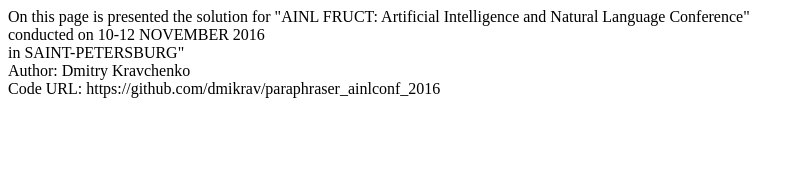
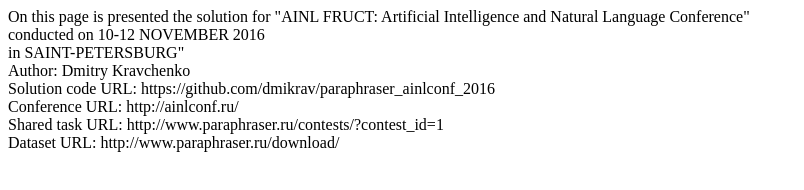
Before and after one commit to dmikrav/paraphraser.ainlconf.2016, a plain HTML site: page index.html in a window 1280 px wide. Shown: the whole page, without its empty margins (0-804 px from the left). Drawn offline with Linux system fonts and the light colour scheme.

Commit message:
Update index.html

```diff
--- a/index.html
+++ b/index.html
@@ -3,6 +3,9 @@
   On this page is presented the solution for "AINL FRUCT: Artificial Intelligence and Natural Language Conference" <br>
   conducted on 10-12 NOVEMBER 2016<br> in SAINT-PETERSBURG"<br>
   Author: Dmitry Kravchenko<br>
-  Code URL: https://github.com/dmikrav/paraphraser_ainlconf_2016<br>
+  Solution code URL: https://github.com/dmikrav/paraphraser_ainlconf_2016<br>
+  Conference URL: http://ainlconf.ru/<br>
+  Shared task URL: http://www.paraphraser.ru/contests/?contest_id=1<br>
+  Dataset URL: http://www.paraphraser.ru/download/<br>
 </body>
 </html>
```
